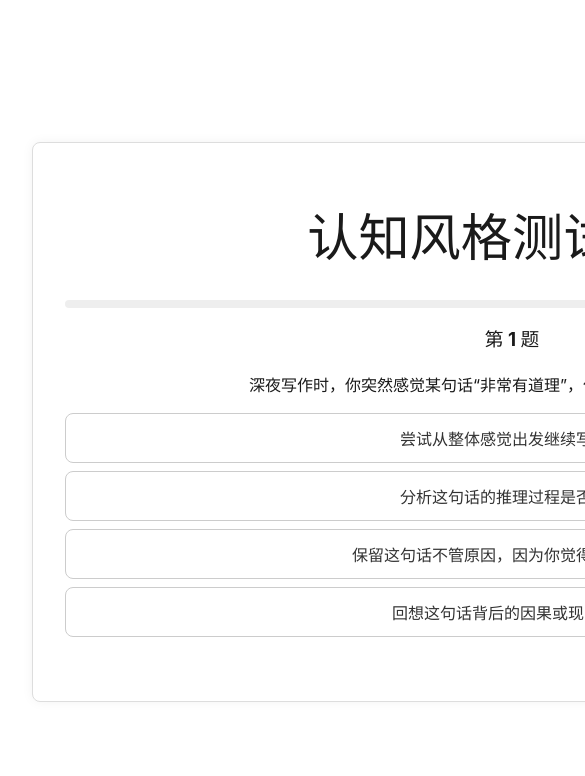
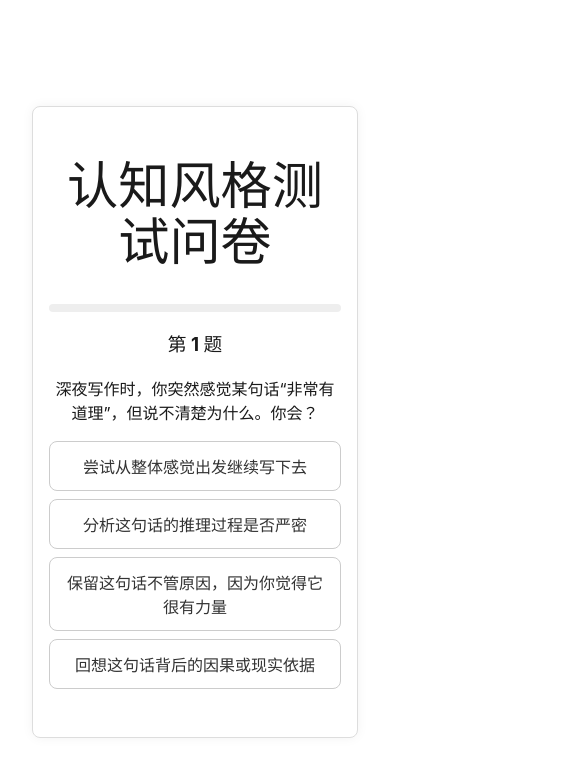
Before and after one commit to droggeljugLM/cognitive-style-quiz, a Vue app: page / in a window 390 px wide. Shown: the top 776 px of the page, 585 px wide, since content can reach past the window. Built offline with nearby package versions, Linux system fonts and the light colour scheme.

Commit message:
修改页面显示

```diff
--- a/src/components/CognitiveQuiz.vue
+++ b/src/components/CognitiveQuiz.vue
@@ -341,4 +341,11 @@ export default {
     white-space: nowrap;
     font-size: 0.9rem;
 }
+
+@media (max-width: 768px) {
+  .container.fixed-width {
+    padding: 1rem;
+    width: 100%;
+  }
+}
 </style>
```
